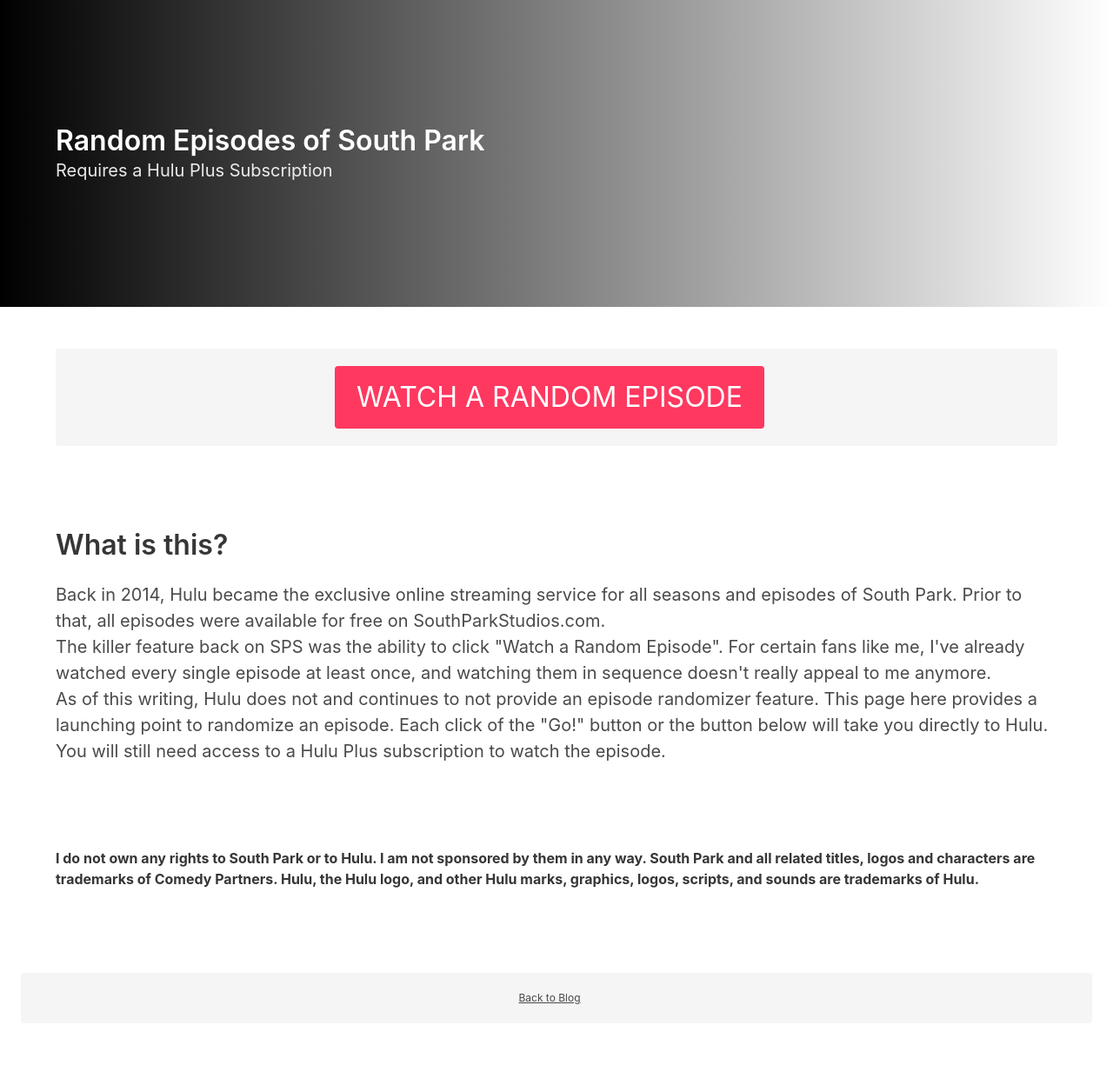
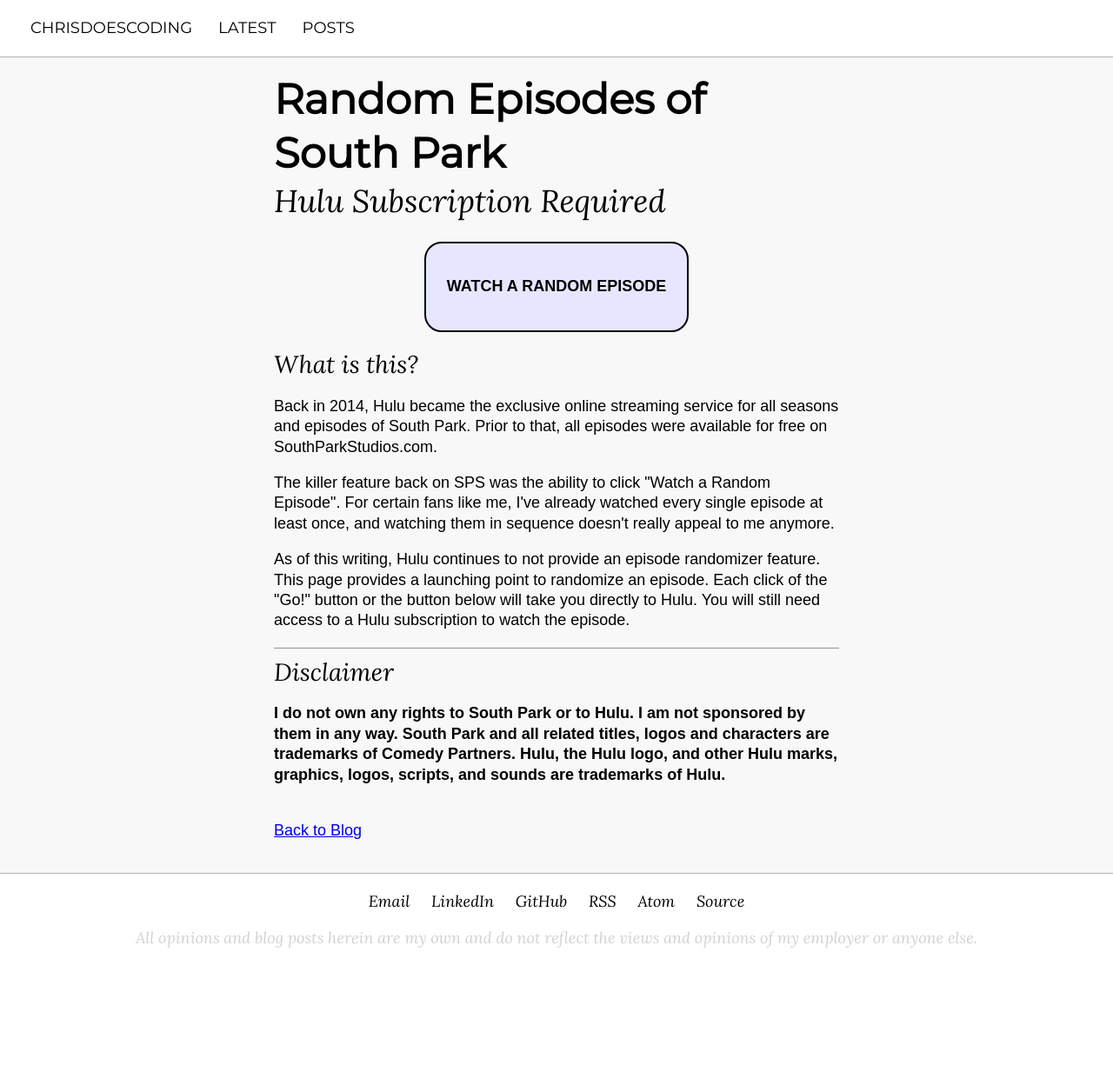
Before and after one commit to cs-cordero/chrisdoescoding.com, a Django app: template chrisdoescoding/southpark/templates/southpark.html in a window 1280 px wide. Shown: the whole page at 87% size. After the commit the page ends 1090 px from the top, so only its background shows below. Run offline with Django 3.2, Linux system fonts and the light colour scheme; the template is opened without the code that fills it, so the values that code supplies are empty; some web fonts are replaced.

Commit message:
update styling for southpark app

```diff
--- a/chrisdoescoding/southpark/templates/southpark.html
+++ b/chrisdoescoding/southpark/templates/southpark.html
@@ -1,58 +1,44 @@
-{% load static %}
-<link rel="stylesheet" type="text/css" href="https://cdnjs.cloudflare.com/ajax/libs/bulma/0.7.1/css/bulma.min.css" />
+{% extends 'base_view.html' %}
 
-<div>
-    <section class="hero is-medium is-primary is-bold" style="background: transparent">
-        <div class="hero-body" style="background-image: linear-gradient(270deg, transparent 0%, rgb(0, 0, 0) 100%);">
-            <div class="container">
-                <h1 class="title">
-                    Random Episodes of South Park
-                </h1>
-                <h2 class="subtitle">
-                    Requires a Hulu Plus Subscription
-                </h2>
+
+{% block content %}
+    <div class="bumper-left"></div>
+    <div class="content">
+        <h1>Random Episodes of South Park</h1>
+        <h2>Hulu Subscription Required</h2>
+        <br/>
+        <a href="random/" style="text-decoration: none;">
+            <div style="display: flex; justify-content: center; width: 100%; height: 100px;">
+                <div style="display: flex; flex-direction: column; justify-content: center; height: 100%; width: 300px; background-color: #e6e7ff; border: 2.5px solid black; border-radius: 20px; color: black; font-weight: 800; text-align: center">
+                    <span>WATCH A RANDOM EPISODE</span>
                 </div>
             </div>
-    </section>
-    <section class="section">
-        <div class="container">
-            <div class="notification has-text-centered">
-                <a href="random/" class="button is-danger is-size-3 is-bold">
-                    WATCH A RANDOM EPISODE
         </a>
-            </div>
-        </div>
-    </section>
-    <section class="section">
-        <div class="container">
-            <h1 class="title is-3">
-                What is this?
-            </h1>
-            <p class="is-size-5">
+        <br />
+        <h3>What is this?</h3>
+        <p>
             Back in 2014, Hulu became the exclusive online streaming
             service for all seasons and episodes of South Park.  Prior to
             that, all episodes were available for free on
             SouthParkStudios.com.
         </p>
-            <p class="is-size-5">
+        <p>
             The killer feature back on SPS was the ability to click "Watch
             a Random Episode".  For certain fans like me, I've already
             watched every single episode at least once, and watching them
             in sequence doesn't really appeal to me anymore.
         </p>
-            <p class="is-size-5">
-                As of this writing, Hulu does not and continues to not provide
-                an episode randomizer feature.  This page here provides a
+        <p>
+            As of this writing, Hulu continues to not provide
+            an episode randomizer feature.  This page provides a
             launching point to randomize an episode.  Each click of the
             "Go!" button or the button below will take you directly to
-                Hulu.  You will still need access to a Hulu Plus subscription
+            Hulu.  You will still need access to a Hulu subscription
             to watch the episode.
         </p>
-        </div>
-    </section>
-    <section class="section">
-        <div class="container">
-            <p class="is-size-6">
+        <hr/>
+        <h3>Disclaimer</h3>
+        <p>
             <strong>
                 I do not own any rights to South Park or to Hulu.  I am not
                 sponsored by them in any way.  South Park and all related
@@ -62,13 +48,10 @@
                 Hulu.
             </strong>
         </p>
-        </div>
-    </section>
-    <section class="section">
-        <div class="notification has-text-centered">
+        <br/>
         <a href="/" class="is-size-7 is-bold">
             Back to Blog
         </a>
     </div>
-    </section>
-</div>
+    <div class="bumper-right"></div>
+{% endblock %}
```
Lines whose indentation alone changed are shown as unchanged.
